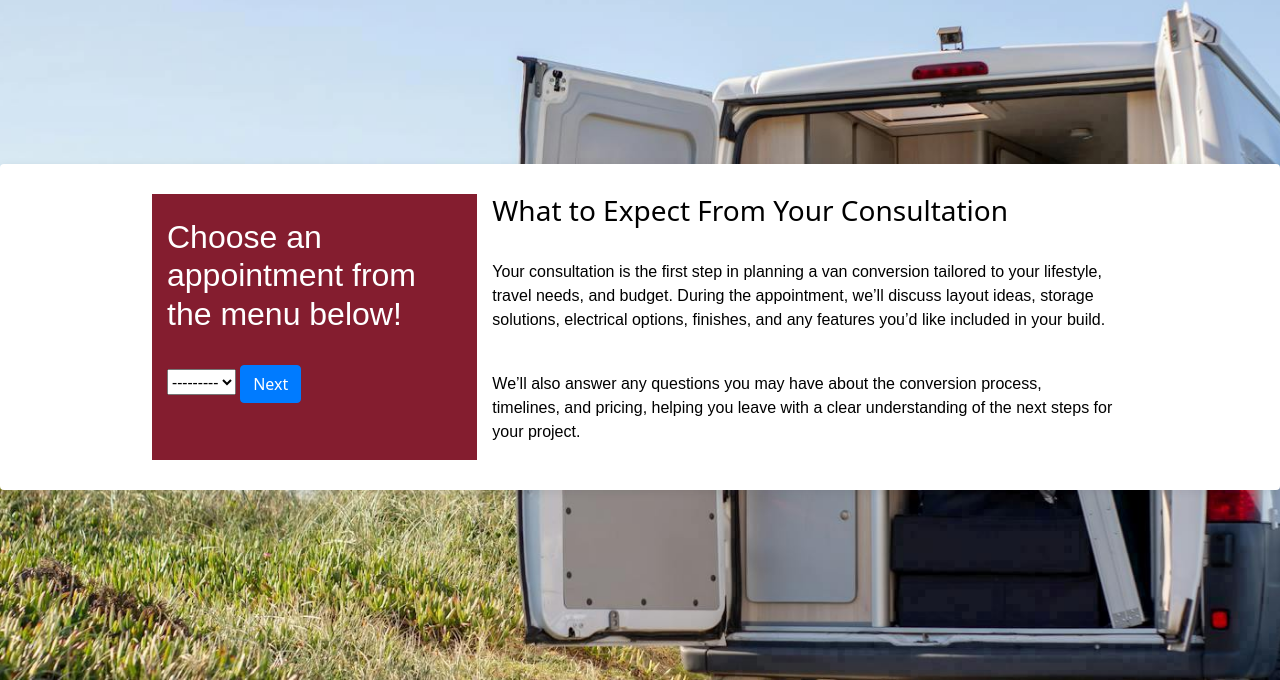
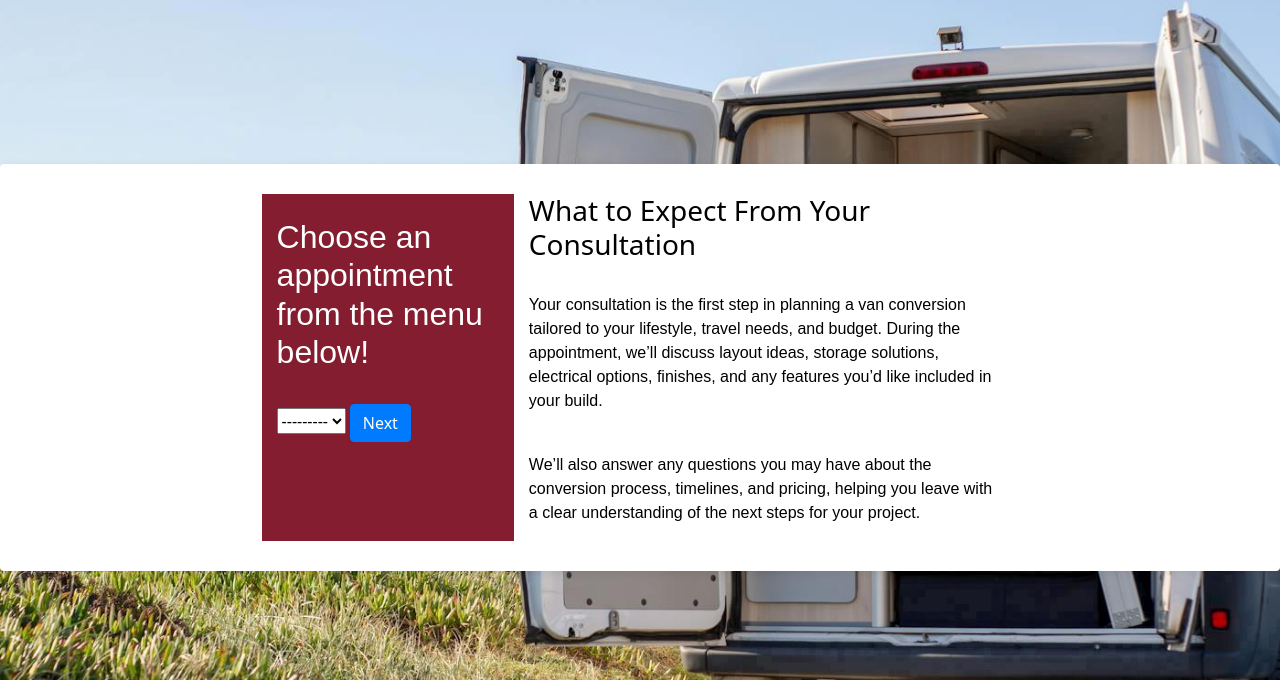
Before and after one commit to ElFalch/used-car-sense, a Django app: page /booking/book/ in a window 1280 px wide. Shown: the part 120-800 px from the top of the page. Run offline with Django 3.2, Linux system fonts and the light colour scheme; the visitor is signed in with stand-in values (Sample User, id 1); data that the repository does not hold is empty; some libraries are stand-ins or nearby versions; some web fonts are replaced.

Commit message:
fix: wrap main content inside div

```diff
--- a/templates/base.html
+++ b/templates/base.html
@@ -149,8 +149,8 @@
     </section>
     {% endif %}
 
-    <main class="white-container container-fluid">
-      {% block content %} {% endblock %}
+    <main class="white-container">
+      <div class="container">{% block content %}{% endblock %}</div>
     </main>
 
     {% block postloadjs %} {% endblock %}
```
